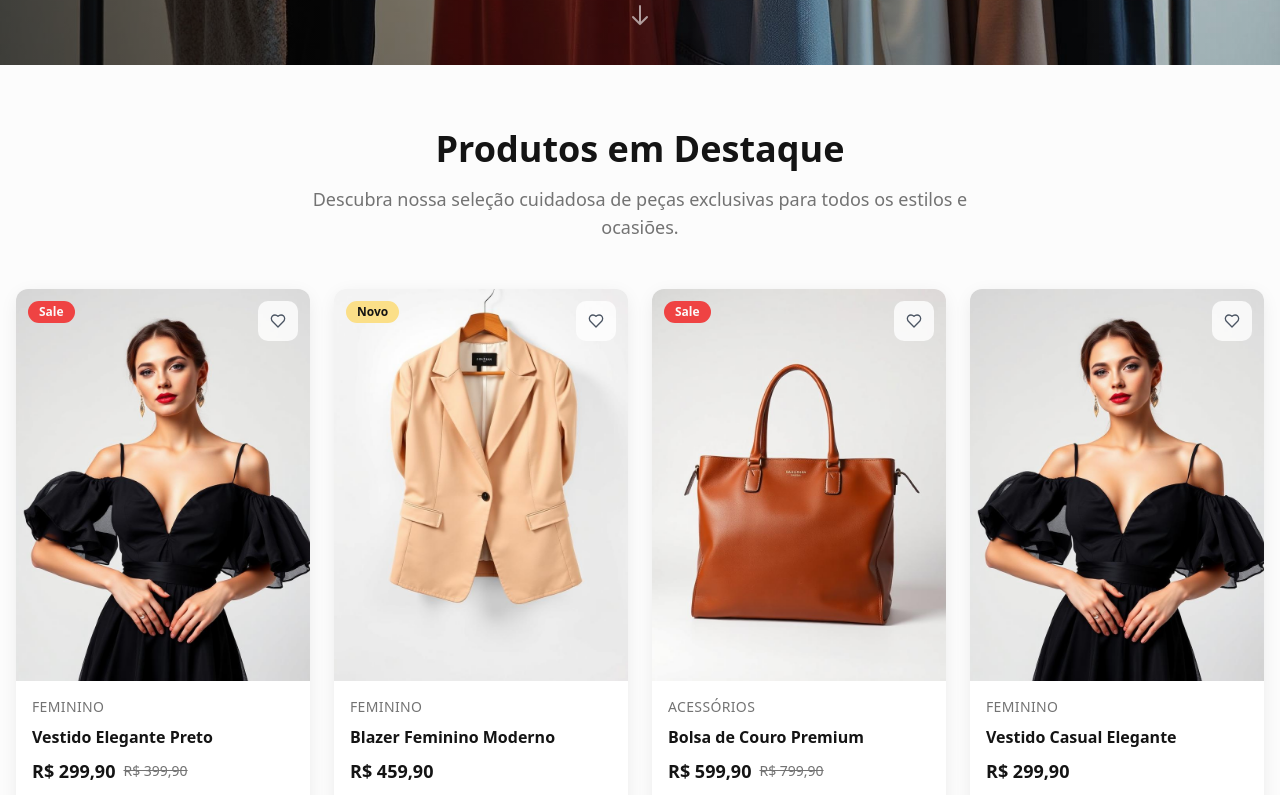
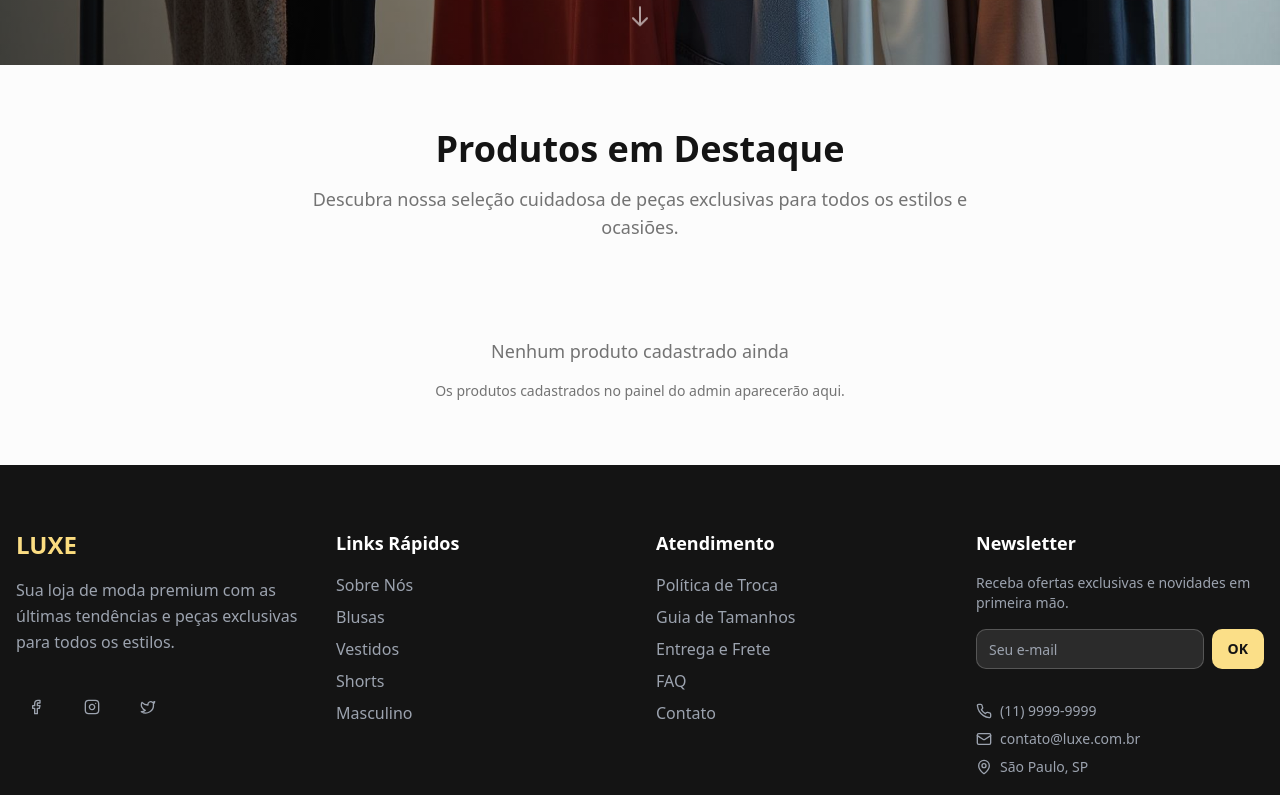
Before and after one commit to caramirezcastillo/vista-loja-luna, a React (Vite) app: page / in a window 1280 px wide. Shown: the part 560-1355 px from the top of the page. Built offline with nearby package versions, Linux system fonts and the light colour scheme; the HTML template or start-up script is replaced by a standard one.

Commit message:
Remove default products

```diff
--- a/src/components/ProductGrid.tsx
+++ b/src/components/ProductGrid.tsx
@@ -1,10 +1,6 @@
 import React, { useState, useEffect } from 'react';
 import ProductCard from "./ProductCard";
 import { useSearch } from "@/contexts/SearchContext";
-import productDress from "@/assets/product-dress.jpg";
-import productShirt from "@/assets/product-shirt.jpg";
-import productBlazer from "@/assets/product-blazer.jpg";
-import productBag from "@/assets/product-bag.jpg";
 
 interface Product {
   id: string | number;
@@ -24,72 +20,17 @@ const ProductGrid = () => {
   const [products, setProducts] = useState<Product[]>([]);
   const { searchTerm, isSearchActive, searchProducts } = useSearch();
 
-  // Produtos padrão (fallback)
-  const defaultProducts: Product[] = [
-    {
-      id: 1,
-      name: "Vestido Elegante Preto",
-      price: 299.90,
-      originalPrice: 399.90,
-      image: productDress,
-      category: "Feminino",
-      isSale: true,
-    },
-    {
-      id: 2,
-      name: "Blazer Feminino Moderno",
-      price: 459.90,
-      image: productBlazer,
-      category: "Feminino",
-      isNew: true,
-    },
-    {
-      id: 3,
-      name: "Bolsa de Couro Premium",
-      price: 599.90,
-      originalPrice: 799.90,
-      image: productBag,
-      category: "Acessórios",
-      isSale: true,
-    },
-    {
-      id: 4,
-      name: "Vestido Casual Elegante",
-      price: 299.90,
-      image: productDress,
-      category: "Feminino",
-    },
-    {
-      id: 5,
-      name: "Blazer Executivo",
-      price: 459.90,
-      image: productBlazer,
-      category: "Feminino",
-    },
-    {
-      id: 6,
-      name: "Bolsa Executiva Premium",
-      price: 599.90,
-      image: productBag,
-      category: "Acessórios",
-    },
-  ];
-
   // Carregar produtos do localStorage
   useEffect(() => {
-    let allProducts = [...defaultProducts]; // Sempre incluir produtos padrão
-
     const savedProducts = localStorage.getItem('adminProducts');
     if (savedProducts) {
       const adminProducts = JSON.parse(savedProducts);
-      // Filtrar apenas produtos em estoque do admin
-      const availableAdminProducts = adminProducts.filter((product: Product) => product.inStock !== false);
-
-      // Adicionar produtos do admin aos produtos padrão
-      allProducts = [...availableAdminProducts, ...defaultProducts];
+      // Filtrar apenas produtos em estoque
+      const availableProducts = adminProducts.filter((product: Product) => product.inStock !== false);
+      setProducts(availableProducts);
+    } else {
+      setProducts([]);
     }
-
-    setProducts(allProducts);
   }, []);
 
   return (
@@ -115,6 +56,18 @@ const ProductGrid = () => {
           ))}
         </div>
 
+        {/* No Products Message */}
+        {(!isSearchActive || !searchTerm) && products.length === 0 && (
+          <div className="text-center mt-12">
+            <p className="text-lg text-muted-foreground mb-4">
+              Nenhum produto cadastrado ainda
+            </p>
+            <p className="text-sm text-muted-foreground">
+              Os produtos cadastrados no painel do admin aparecerão aqui.
+            </p>
+          </div>
+        )}
+
         {/* No Results Message */}
         {isSearchActive && searchTerm && searchProducts(products, searchTerm).length === 0 && (
           <div className="text-center mt-12">
--- a/src/pages/Blusas.tsx
+++ b/src/pages/Blusas.tsx
@@ -166,67 +166,19 @@ const BlusasProductCard = ({ product }: { product: Product }) => {
 const Blusas = () => {
   const [products, setProducts] = useState<Product[]>([]);
 
-  // Produtos padrão de blusas
-  const defaultBlusasProducts: Product[] = [
-    {
-      id: 'blusa-1',
-      name: "Blusa Feminina Casual",
-      price: 79.90,
-      image: "/src/assets/product-shirt.jpg",
-      category: "Blusas",
-      isNew: false,
-      rating: 4
-    },
-    {
-      id: 'blusa-2',
-      name: "Blusa Social Elegante",
-      price: 129.90,
-      originalPrice: 159.90,
-      image: "/src/assets/product-shirt.jpg",
-      category: "Blusas",
-      onSale: true,
-      rating: 5
-    },
-    {
-      id: 'blusa-3',
-      name: "Blusa Estampada Moderna",
-      price: 89.90,
-      image: "/src/assets/product-shirt.jpg",
-      category: "Blusas",
-      isNew: true,
-      rating: 4
-    },
-    {
-      id: 'blusa-4',
-      name: "Blusa de Seda Premium",
-      price: 199.90,
-      originalPrice: 249.90,
-      image: "/src/assets/product-shirt.jpg",
-      category: "Blusas",
-      onSale: true,
-      rating: 5
-    }
-  ];
-
   useEffect(() => {
-    // Sempre começar com produtos padrão de blusas
-    let allProducts = [...defaultBlusasProducts];
-
     // Carregar produtos do localStorage e filtrar apenas blusas
     const savedProducts = localStorage.getItem('adminProducts');
+    let filteredProducts = [];
+
     if (savedProducts) {
       const adminProducts = JSON.parse(savedProducts);
-      const blusasFromAdmin = adminProducts.filter((product: Product) =>
+      filteredProducts = adminProducts.filter((product: Product) =>
         product.category.toLowerCase().includes('blusa') && product.inStock !== false
       );
-
-      // Adicionar blusas do admin aos produtos padrão
-      if (blusasFromAdmin.length > 0) {
-        allProducts = [...blusasFromAdmin, ...defaultBlusasProducts];
-      }
     }
 
-    setProducts(allProducts);
+    setProducts(filteredProducts);
   }, []);
 
   return (
@@ -271,6 +223,18 @@ const Blusas = () => {
             <BlusasProductCard key={product.id} product={product} />
           ))}
         </div>
+
+        {/* No Products Message */}
+        {products.length === 0 && (
+          <div className="text-center mt-12">
+            <p className="text-lg text-gray-600 mb-4">
+              Nenhuma blusa cadastrada ainda
+            </p>
+            <p className="text-sm text-gray-500">
+              As blusas cadastradas no painel do admin aparecerão aqui.
+            </p>
+          </div>
+        )}
       </div>
 
       <Footer />
--- a/src/pages/Shorts.tsx
+++ b/src/pages/Shorts.tsx
@@ -166,75 +166,19 @@ const ShortsProductCard = ({ product }: { product: Product }) => {
 const Shorts = () => {
   const [products, setProducts] = useState<Product[]>([]);
 
-  // Produtos padrão de shorts
-  const defaultShortsProducts: Product[] = [
-    {
-      id: 'short-1',
-      name: "Short Jeans Clássico",
-      price: 89.90,
-      originalPrice: 119.90,
-      image: "/src/assets/product-blazer.jpg",
-      category: "Shorts",
-      onSale: true,
-      rating: 4
-    },
-    {
-      id: 'short-2',
-      name: "Short Alfaiataria Elegante",
-      price: 129.90,
-      image: "/src/assets/product-blazer.jpg",
-      category: "Shorts",
-      isNew: true,
-      rating: 5
-    },
-    {
-      id: 'short-3',
-      name: "Short Esportivo Confortável",
-      price: 69.90,
-      image: "/src/assets/product-blazer.jpg",
-      category: "Shorts",
-      rating: 4
-    },
-    {
-      id: 'short-4',
-      name: "Short Linho Verão",
-      price: 99.90,
-      originalPrice: 139.90,
-      image: "/src/assets/product-blazer.jpg",
-      category: "Shorts",
-      onSale: true,
-      rating: 5
-    },
-    {
-      id: 'short-5',
-      name: "Short Ciclista Moderno",
-      price: 79.90,
-      image: "/src/assets/product-blazer.jpg",
-      category: "Shorts",
-      isNew: true,
-      rating: 4
-    }
-  ];
-
   useEffect(() => {
-    // Sempre começar com produtos padrão de shorts
-    let allProducts = [...defaultShortsProducts];
-
     // Carregar produtos do localStorage e filtrar apenas shorts
     const savedProducts = localStorage.getItem('adminProducts');
+    let filteredProducts = [];
+
     if (savedProducts) {
       const adminProducts = JSON.parse(savedProducts);
-      const shortsFromAdmin = adminProducts.filter((product: Product) =>
+      filteredProducts = adminProducts.filter((product: Product) =>
         product.category.toLowerCase().includes('short') && product.inStock !== false
       );
-
-      // Adicionar shorts do admin aos produtos padrão
-      if (shortsFromAdmin.length > 0) {
-        allProducts = [...shortsFromAdmin, ...defaultShortsProducts];
-      }
     }
 
-    setProducts(allProducts);
+    setProducts(filteredProducts);
   }, []);
 
   return (
@@ -279,6 +223,18 @@ const Shorts = () => {
             <ShortsProductCard key={product.id} product={product} />
           ))}
         </div>
+
+        {/* No Products Message */}
+        {products.length === 0 && (
+          <div className="text-center mt-12">
+            <p className="text-lg text-gray-600 mb-4">
+              Nenhum short cadastrado ainda
+            </p>
+            <p className="text-sm text-gray-500">
+              Os shorts cadastrados no painel do admin aparecerão aqui.
+            </p>
+          </div>
+        )}
       </div>
 
       <Footer />
--- a/src/pages/Vestidos.tsx
+++ b/src/pages/Vestidos.tsx
@@ -166,85 +166,19 @@ const VestidosProductCard = ({ product }: { product: Product }) => {
 const Vestidos = () => {
   const [products, setProducts] = useState<Product[]>([]);
 
-  // Produtos padrão de vestidos
-  const defaultVestidosProducts: Product[] = [
-    {
-      id: 'vestido-1',
-      name: "Vestido Floral Elegante",
-      price: 189.90,
-      originalPrice: 249.90,
-      image: "/src/assets/product-dress.jpg",
-      category: "Vestidos",
-      isNew: true,
-      onSale: true,
-      rating: 5
-    },
-    {
-      id: 'vestido-2',
-      name: "Vestido Midi Clássico",
-      price: 159.90,
-      image: "/src/assets/product-dress.jpg",
-      category: "Vestidos",
-      rating: 4
-    },
-    {
-      id: 'vestido-3',
-      name: "Vestido Longo Festa",
-      price: 299.90,
-      originalPrice: 399.90,
-      image: "/src/assets/product-dress.jpg",
-      category: "Vestidos",
-      onSale: true,
-      rating: 5
-    },
-    {
-      id: 'vestido-4',
-      name: "Vestido Casual Verão",
-      price: 129.90,
-      image: "/src/assets/product-dress.jpg",
-      category: "Vestidos",
-      isNew: true,
-      rating: 4
-    },
-    {
-      id: 'vestido-5',
-      name: "Vestido Social Executivo",
-      price: 219.90,
-      image: "/src/assets/product-dress.jpg",
-      category: "Vestidos",
-      rating: 5
-    },
-    {
-      id: 'vestido-6',
-      name: "Vestido Estampado Boho",
-      price: 179.90,
-      originalPrice: 229.90,
-      image: "/src/assets/product-dress.jpg",
-      category: "Vestidos",
-      onSale: true,
-      rating: 4
-    }
-  ];
-
   useEffect(() => {
-    // Sempre começar com produtos padrão de vestidos
-    let allProducts = [...defaultVestidosProducts];
-
     // Carregar produtos do localStorage e filtrar apenas vestidos
     const savedProducts = localStorage.getItem('adminProducts');
+    let filteredProducts = [];
+
     if (savedProducts) {
       const adminProducts = JSON.parse(savedProducts);
-      const vestidosFromAdmin = adminProducts.filter((product: Product) =>
+      filteredProducts = adminProducts.filter((product: Product) =>
         product.category.toLowerCase().includes('vestido') && product.inStock !== false
       );
-
-      // Adicionar vestidos do admin aos produtos padrão
-      if (vestidosFromAdmin.length > 0) {
-        allProducts = [...vestidosFromAdmin, ...defaultVestidosProducts];
-      }
     }
 
-    setProducts(allProducts);
+    setProducts(filteredProducts);
   }, []);
 
   return (
@@ -289,6 +223,18 @@ const Vestidos = () => {
             <VestidosProductCard key={product.id} product={product} />
           ))}
         </div>
+
+        {/* No Products Message */}
+        {products.length === 0 && (
+          <div className="text-center mt-12">
+            <p className="text-lg text-gray-600 mb-4">
+              Nenhum vestido cadastrado ainda
+            </p>
+            <p className="text-sm text-gray-500">
+              Os vestidos cadastrados no painel do admin aparecerão aqui.
+            </p>
+          </div>
+        )}
       </div>
 
       <Footer />
```
